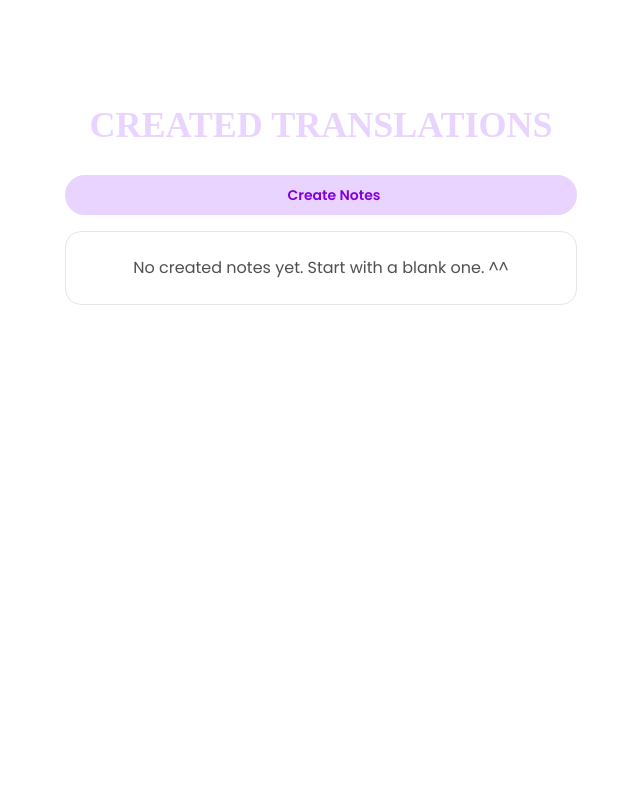
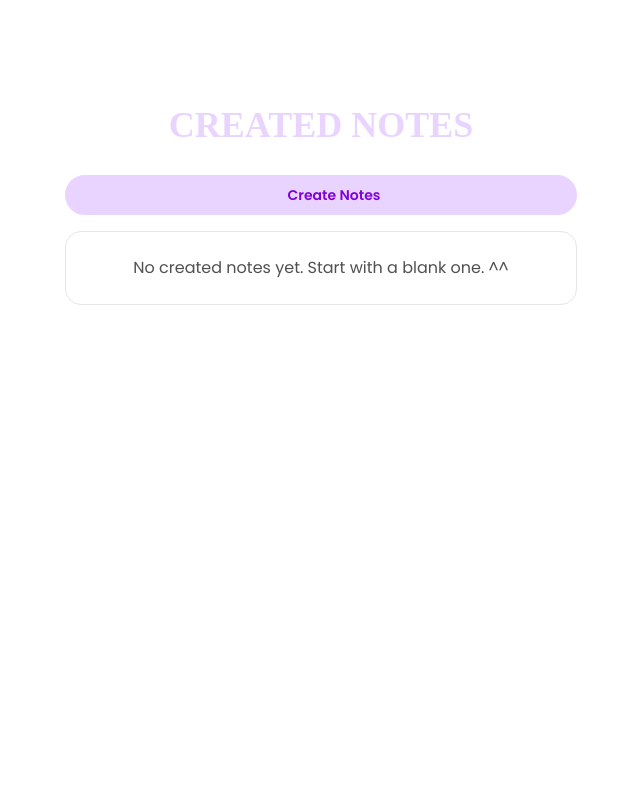
Before and after one commit to xmuwisa/heartopia-music, a SvelteKit app: page /created in a window 1280 px wide. Shown: the top 800 px of the page, without its empty margins (319-959 px from the left). Built offline with nearby package versions, Linux system fonts and the light colour scheme; some icons are missing; a web font is replaced by a local one.

Commit message:
changed created notes title

```diff
--- a/src/routes/created/+page.svelte
+++ b/src/routes/created/+page.svelte
@@ -5,9 +5,7 @@
 <section class="flex min-h-screen w-full flex-col items-center justify-start">
 	<div class="flex h-full w-full max-w-xl flex-col items-center justify-center gap-8 p-8">
 		<div class="flex flex-col items-center justify-center gap-2">
-			<h1 class="title text-center text-4xl leading-none font-bold text-primary">
-				CREATED TRANSLATIONS
-			</h1>
+			<h1 class="title text-center text-4xl leading-none font-bold text-primary">CREATED NOTES</h1>
 		</div>
 
 		<CreatedSection />
```
